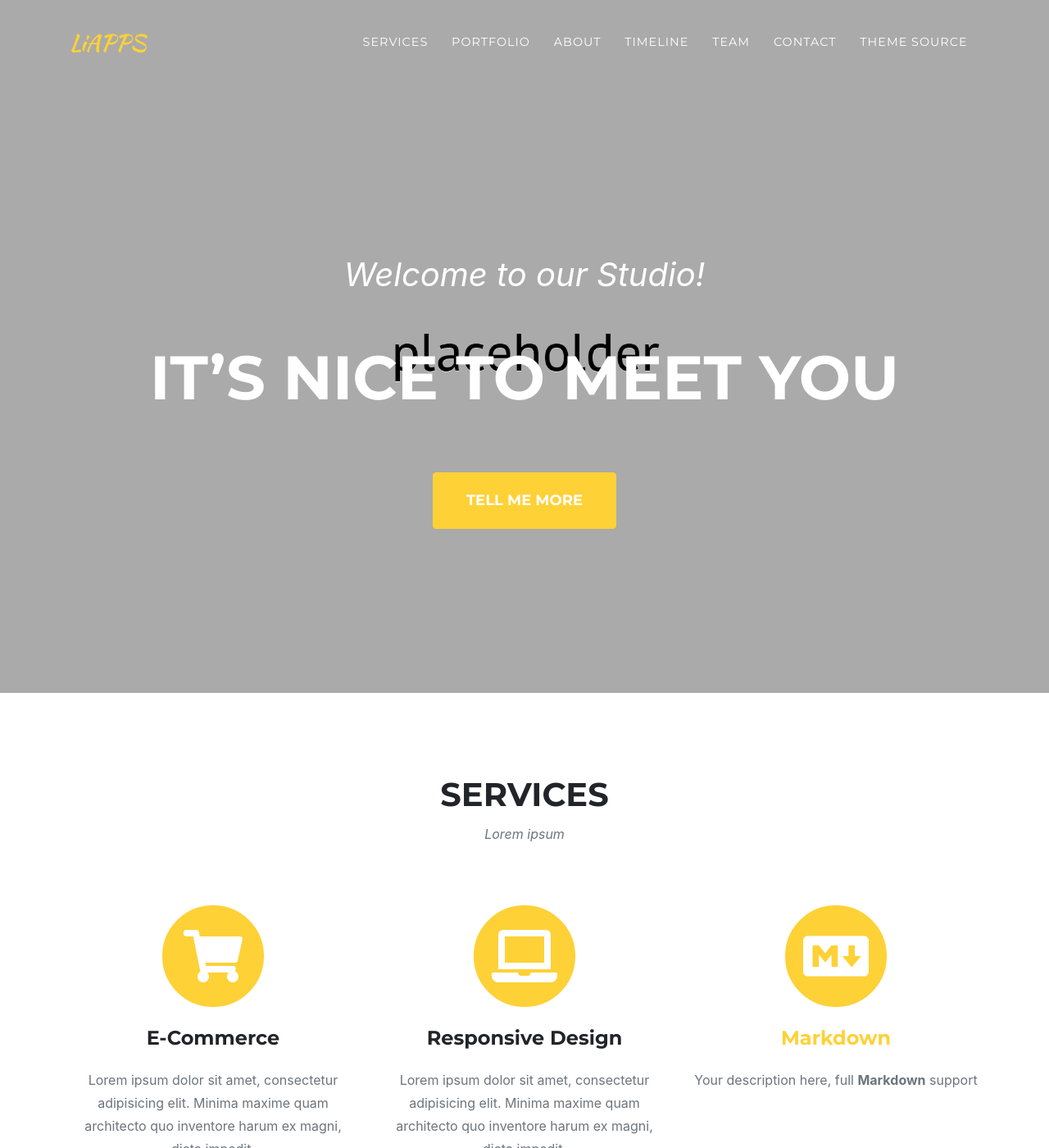
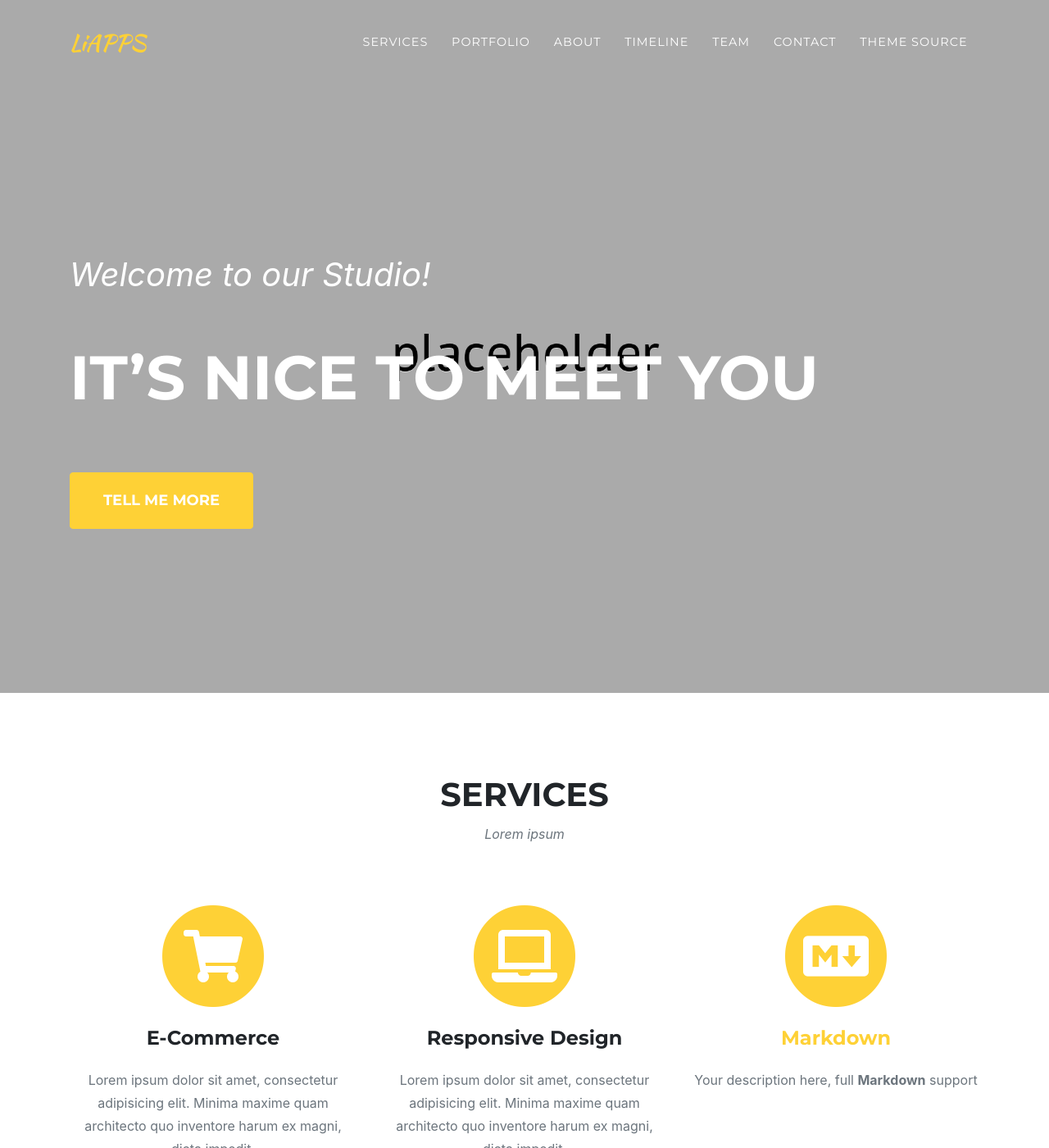
Before and after one commit to LI-APPS/li-apps.github.io, a Jekyll site: the page built from index.md, in a window 1280 px wide and 1400 px high. Shown: the whole window at 82% size. Built offline with Jekyll 4.4.1, drawn with Linux system fonts in a browser that asks for light colours; some web fonts are replaced.

Commit message:
Update _masthead.scss

```diff
--- a/_sass/layout/_masthead.scss
+++ b/_sass/layout/_masthead.scss
@@ -1,6 +1,6 @@
 // Styling for the masthead
 header.masthead {
-  text-align: center;
+  text-align: Left;
   color: white;
   background-image: url("#{$header-image}");
   background-repeat: no-repeat;
```
